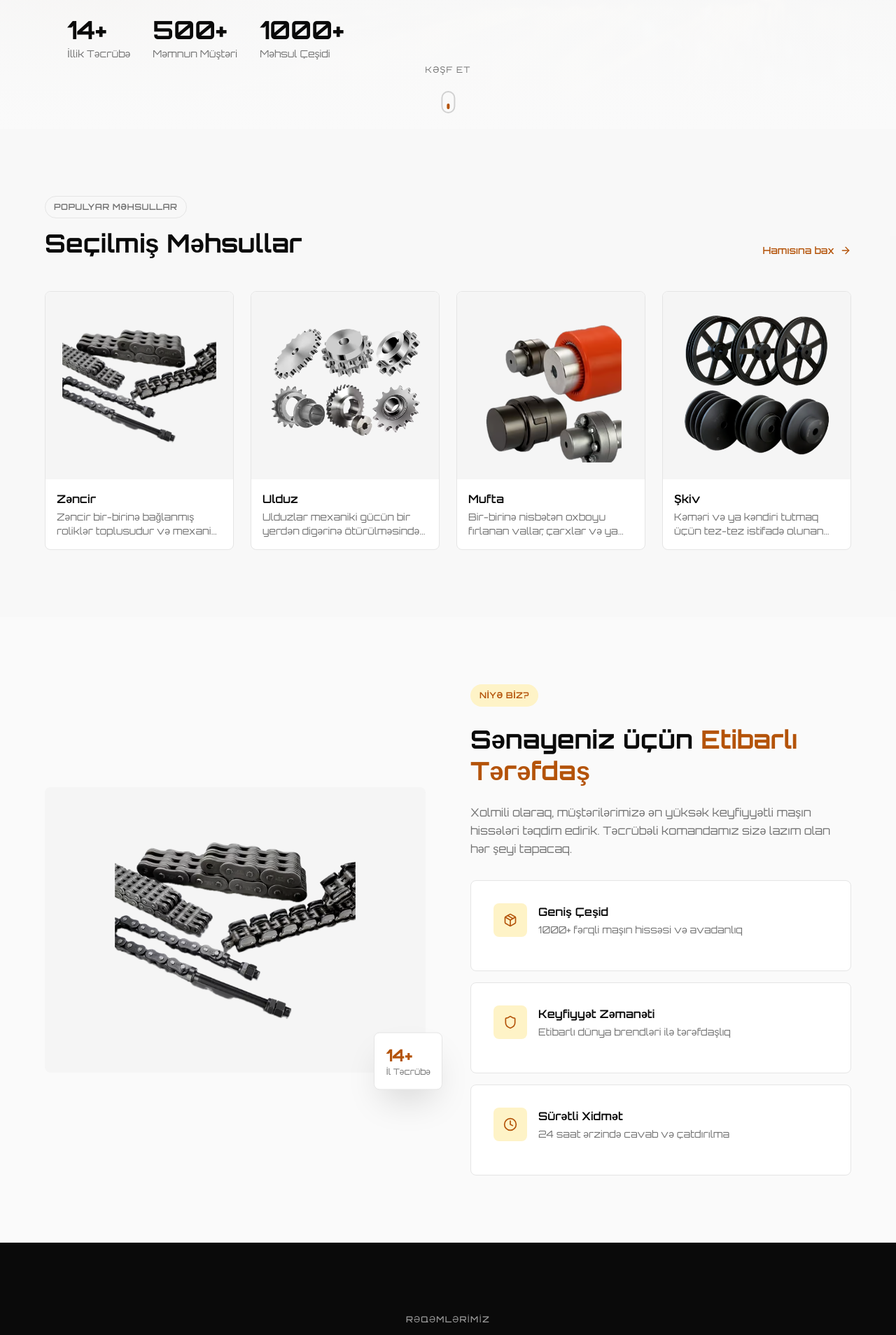
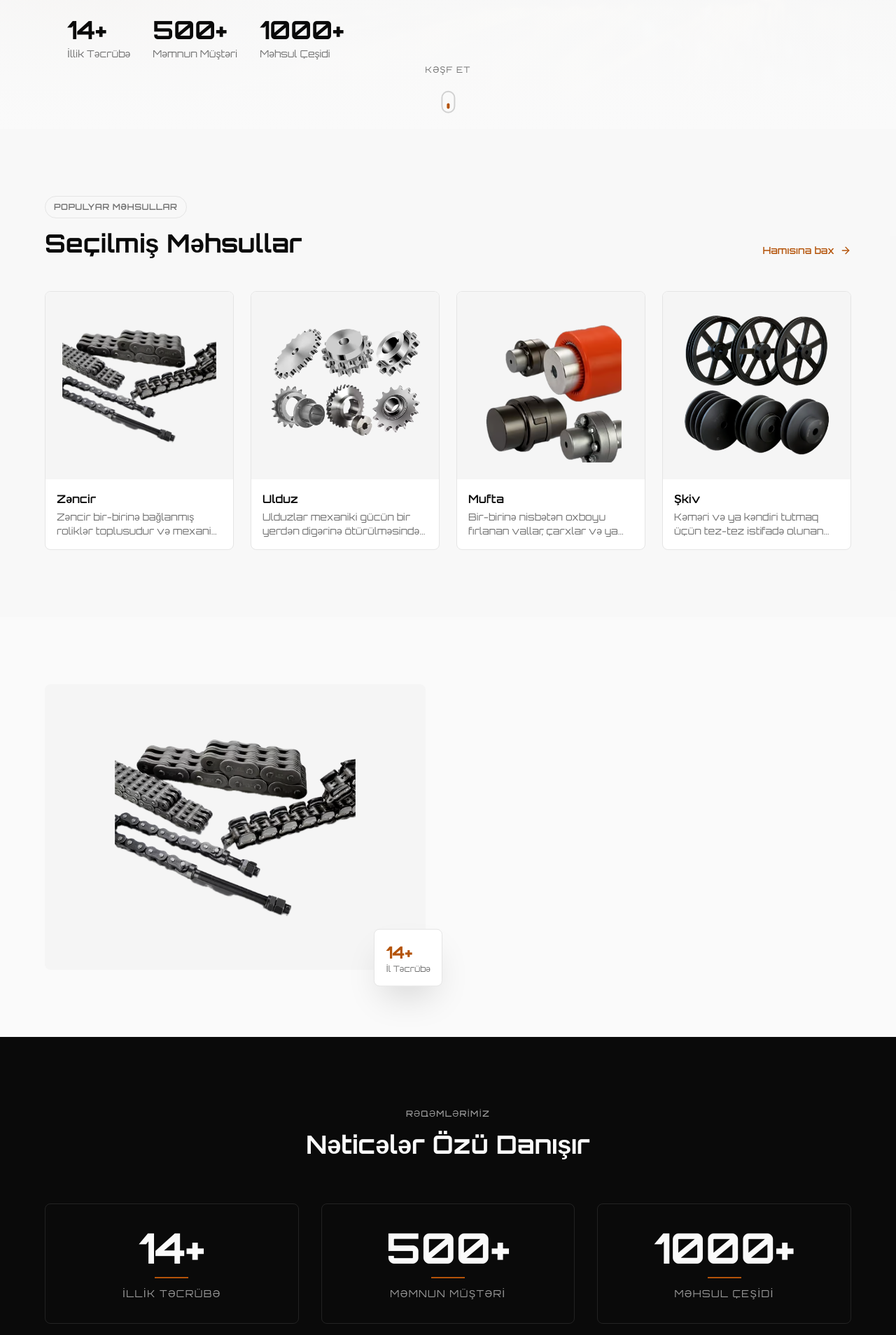
Before and after one commit to hasanasadov/xolmili, a Next.js app: page / in a window 1280 px wide. Shown: the part 680-2588 px from the top of the page at 70% size. Built offline with nearby package versions, Linux system fonts and the light colour scheme.

Commit message:
some small bug fixed

```diff
--- a/app/page.tsx
+++ b/app/page.tsx
@@ -4,7 +4,11 @@ import { motion, useScroll, useTransform } from "framer-motion";
 import Image from "next/image";
 import Link from "next/link";
 import { useRef } from "react";
-import { ArrowRight, Sparkles, Shield, Clock, Package } from "lucide-react";
+import {
+  ArrowRight,
+  Sparkles,
+  //  Shield, Clock, Package
+} from "lucide-react";
 
 import {
   ScrollReveal,
@@ -20,7 +24,7 @@ import {
   GradientBlob,
   ImageReveal,
   fadeInLeft,
-  fadeInRight,
+  // fadeInRight,
 } from "@/components/shared/Animations";
 import { PATHS, products } from "@/constants";
 
@@ -30,23 +34,23 @@ const STATS = [
   { value: 1000, suffix: "+", label: "Məhsul Çeşidi" },
 ];
 
-const FEATURES = [
-  {
-    icon: Package,
-    title: "Geniş Çeşid",
-    desc: "1000+ fərqli maşın hissəsi və avadanlıq"
-  },
-  {
-    icon: Shield,
-    title: "Keyfiyyət Zəmanəti",
-    desc: "Etibarlı dünya brendləri ilə tərəfdaşlıq"
-  },
-  {
-    icon: Clock,
-    title: "Sürətli Xidmət",
-    desc: "24 saat ərzində cavab və çatdırılma"
-  },
-];
+// const FEATURES = [
+//   {
+//     icon: Package,
+//     title: "Geniş Çeşid",
+//     desc: "1000+ fərqli maşın hissəsi və avadanlıq",
+//   },
+//   {
+//     icon: Shield,
+//     title: "Keyfiyyət Zəmanəti",
+//     desc: "Etibarlı dünya brendləri ilə tərəfdaşlıq",
+//   },
+//   {
+//     icon: Clock,
+//     title: "Sürətli Xidmət",
+//     desc: "24 saat ərzində cavab və çatdırılma",
+//   },
+// ];
 
 export default function HomePage() {
   return (
@@ -71,7 +75,10 @@ function HeroSection() {
   const opacity = useTransform(scrollYProgress, [0, 0.5], [1, 0]);
 
   return (
-    <section ref={ref} className="relative min-h-screen flex items-center overflow-hidden">
+    <section
+      ref={ref}
+      className="relative min-h-screen flex items-center overflow-hidden"
+    >
       {/* Background blobs */}
       <GradientBlob className="w-[600px] h-[600px] -top-40 -right-40" />
       <GradientBlob className="w-[400px] h-[400px] bottom-20 -left-20" />
@@ -124,8 +131,8 @@ function HeroSection() {
             transition={{ duration: 0.6, delay: 1 }}
             className="text-lg md:text-xl text-muted-foreground max-w-xl mb-10 leading-relaxed"
           >
-            Azərbaycanın ən etibarlı maşın hissələri təchizatçısı.
-            14 illik təcrübə ilə sənayenizə dəstək.
+            Azərbaycanın ən etibarlı maşın hissələri təchizatçısı. 14 illik
+            təcrübə ilə sənayenizə dəstək.
           </motion.p>
 
           {/* CTA buttons */}
@@ -156,7 +163,9 @@ function HeroSection() {
                 <div className="text-3xl md:text-4xl font-bold text-foreground">
                   <Counter to={stat.value} suffix={stat.suffix} duration={2} />
                 </div>
-                <p className="text-sm text-muted-foreground mt-1">{stat.label}</p>
+                <p className="text-sm text-muted-foreground mt-1">
+                  {stat.label}
+                </p>
               </div>
             ))}
           </motion.div>
@@ -170,7 +179,9 @@ function HeroSection() {
         transition={{ delay: 2, duration: 0.8 }}
         className="absolute bottom-8 left-1/2 -translate-x-1/2 flex flex-col items-center gap-3"
       >
-        <span className="text-xs uppercase tracking-widest text-muted-foreground">Kəşf et</span>
+        <span className="text-xs uppercase tracking-widest text-muted-foreground">
+          Kəşf et
+        </span>
         <motion.div
           animate={{ y: [0, 10, 0] }}
           transition={{ duration: 1.8, repeat: Infinity, ease: "easeInOut" }}
@@ -209,11 +220,17 @@ function FeaturedProducts() {
           </Link>
         </ScrollReveal>
 
-        <StaggerContainer className="grid sm:grid-cols-2 lg:grid-cols-4 gap-6" staggerDelay={0.1}>
+        <StaggerContainer
+          className="grid sm:grid-cols-2 lg:grid-cols-4 gap-6"
+          staggerDelay={0.1}
+        >
           {featured.map((product) => (
             <StaggerItem key={product.id}>
               <HoverLift>
-                <Link href={`/catalogue/${product.id}`} className="block product-card group">
+                <Link
+                  href={`/catalogue/${product.id}`}
+                  className="block product-card group"
+                >
                   <div className="relative aspect-square bg-muted overflow-hidden">
                     <Image
                       src={product.image}
@@ -224,7 +241,9 @@ function FeaturedProducts() {
                     {/* Overlay on hover */}
                     <div className="absolute inset-0 bg-gradient-to-t from-background/80 via-transparent to-transparent opacity-0 group-hover:opacity-100 transition-opacity duration-300" />
                     <div className="absolute bottom-4 left-4 right-4 opacity-0 group-hover:opacity-100 transition-all duration-300 translate-y-2 group-hover:translate-y-0">
-                      <span className="text-xs text-highlight font-medium">Ətraflı bax</span>
+                      <span className="text-xs text-highlight font-medium">
+                        Ətraflı bax
+                      </span>
                     </div>
                   </div>
                   <div className="p-4">
@@ -250,7 +269,6 @@ function FeaturesSection() {
     <section className="py-24 px-6 lg:px-8">
       <div className="max-w-6xl mx-auto">
         <div className="grid lg:grid-cols-2 gap-16 items-center">
-          {/* Left: Image */}
           <ScrollReveal variants={fadeInLeft}>
             <div className="relative">
               <ImageReveal className="rounded-lg overflow-hidden">
@@ -263,25 +281,27 @@ function FeaturesSection() {
                   />
                 </div>
               </ImageReveal>
-              {/* Floating badge */}
               <Floating distance={10}>
                 <div className="absolute -bottom-6 -right-6 surface p-4 shadow-lg glow-soft">
                   <div className="text-2xl font-bold text-highlight">14+</div>
-                  <div className="text-xs text-muted-foreground">İl Təcrübə</div>
+                  <div className="text-xs text-muted-foreground">
+                    İl Təcrübə
+                  </div>
                 </div>
               </Floating>
             </div>
           </ScrollReveal>
 
-          {/* Right: Content */}
-          <ScrollReveal variants={fadeInRight} delay={0.2}>
+          {/* <ScrollReveal variants={fadeInRight} delay={0.2}>
             <span className="badge mb-6">Niyə Biz?</span>
             <h2 className="text-3xl sm:text-4xl font-bold text-foreground mb-6 leading-tight">
-              Sənayeniz üçün <span className="text-highlight">Etibarlı Tərəfdaş</span>
+              Sənayeniz üçün{" "}
+              <span className="text-highlight">Etibarlı Tərəfdaş</span>
             </h2>
             <p className="text-muted-foreground mb-8 leading-relaxed">
-              Xolmili olaraq, müştərilərimizə ən yüksək keyfiyyətli maşın hissələri
-              təqdim edirik. Təcrübəli komandamız sizə lazım olan hər şeyi tapacaq.
+              Xolmili olaraq, müştərilərimizə ən yüksək keyfiyyətli maşın
+              hissələri təqdim edirik. Təcrübəli komandamız sizə lazım olan hər
+              şeyi tapacaq.
             </p>
 
             <div className="space-y-4">
@@ -299,14 +319,18 @@ function FeaturesSection() {
                       <feature.icon className="w-5 h-5" />
                     </div>
                     <div>
-                      <h3 className="font-semibold text-foreground mb-1">{feature.title}</h3>
-                      <p className="text-sm text-muted-foreground">{feature.desc}</p>
+                      <h3 className="font-semibold text-foreground mb-1">
+                        {feature.title}
+                      </h3>
+                      <p className="text-sm text-muted-foreground">
+                        {feature.desc}
+                      </p>
                     </div>
                   </div>
                 </motion.div>
               ))}
             </div>
-          </ScrollReveal>
+          </ScrollReveal> */}
         </div>
       </div>
     </section>
@@ -331,9 +355,16 @@ function StatsSection() {
             <ScrollReveal key={stat.label} delay={i * 0.15}>
               <div className="text-center p-8 rounded-lg border border-background/10 hover:border-background/30 transition-colors">
                 <div className="text-5xl sm:text-6xl font-bold text-background mb-3">
-                  <Counter to={stat.value} duration={2.5} suffix={stat.suffix} />
+                  <Counter
+                    to={stat.value}
+                    duration={2.5}
+                    suffix={stat.suffix}
+                  />
                 </div>
-                <RevealLine className="w-12 mx-auto mb-3 !bg-highlight" delay={0.3 + i * 0.15} />
+                <RevealLine
+                  className="w-12 mx-auto mb-3 !bg-highlight"
+                  delay={0.3 + i * 0.15}
+                />
                 <p className="text-sm uppercase tracking-widest text-background/60">
                   {stat.label}
                 </p>
--- a/components/shared/Navbar.tsx
+++ b/components/shared/Navbar.tsx
@@ -43,7 +43,7 @@ export default function Navbar() {
         <div className="max-w-6xl mx-auto px-6 lg:px-8">
           <div className="flex items-center justify-between h-16">
             {/* Logo */}
-            <Link href={PATHS.HOME} className="relative h-8 w-20 shrink-0">
+            <Link href={PATHS.HOME} className="relative h-8 w-20 shrink-0 scale-150">
               <Image src="/logo.png"      alt="Xolmili" fill className="object-contain dark:hidden" priority />
               <Image src="/logoWhite.png" alt="Xolmili" fill className="object-contain hidden dark:block" priority />
             </Link>
--- a/components/shared/ThemeToggle.tsx
+++ b/components/shared/ThemeToggle.tsx
@@ -36,12 +36,6 @@ export function ThemeToggle() {
           <Moon className="w-5 h-5 !text-blue-600 transition-transform duration-300 hover:!rotate-[-450deg]  " />
         </RenderIf>
       </RenderIf>
-      <span
-        className={`sm:hidden inline ${isDark ? "text-white" : "text-black"} `}
-      >
-        {" "}
-        {isDark ? "Gündüz Modu" : "Gecə Modu"}{" "}
-      </span>{" "}
     </Button>
   );
 }
```
Also changed, not shown: 1 other file (tests, documents, lock files or other folders).
